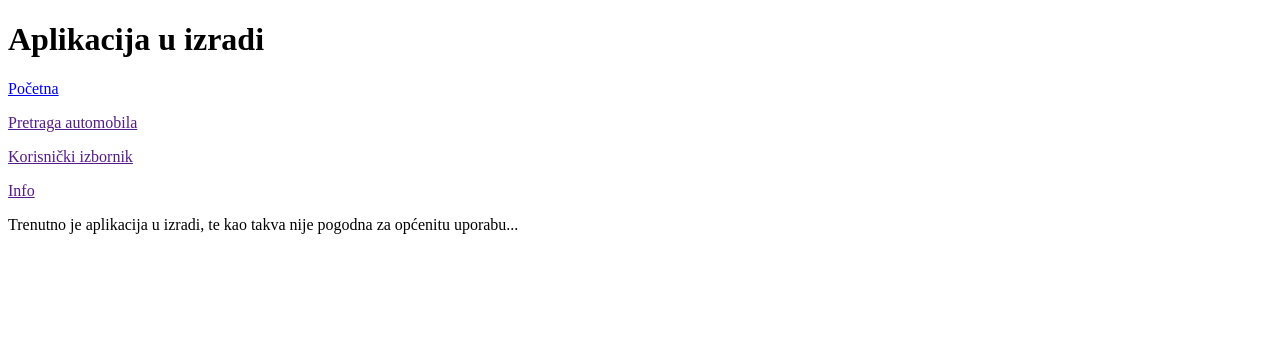
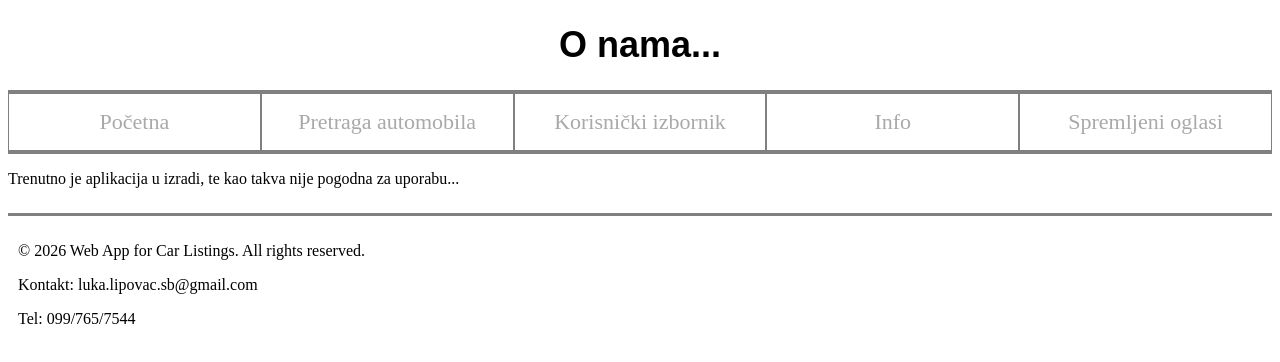
Before and after one commit to lipaluka/A-Web-App-for-Car-Listings-and-Search, a plain HTML site: page info.html in a window 1280 px wide. Drawn offline with Linux system fonts and the light colour scheme.

Commit message:
add full navbar

```diff
--- a/info.html
+++ b/info.html
@@ -3,22 +3,30 @@
 <head>
     <meta charset="UTF-8">
     <meta name="viewport" content="width=device-width, initial-scale=1.0">
-    <title>Document</title>
+    <title>Info</title>
+    <link rel="stylesheet" href="style.css">
 </head>
 <body>
     <header>
-        <h1>Aplikacija u izradi</h1>
+        <h1>O nama...</h1>
     </header>
-    <nav>
-        <p><a href="index.html">Početna</a></p>
-        <p><a href="">Pretraga automobila</a></p>
-        <p><a href="">Korisnički izbornik</a></p>
-        <p><a href="">Info</a></p>
+    <nav class="izbornik">
+        <li><a href="index.html">Početna</a></li>
+        <li><a href="">Pretraga automobila</a></li>
+        <li><a href="">Korisnički izbornik</a></li>
+        <li><a href="info.html">Info</a></li>
+        <li><a href="">Spremljeni oglasi</a></li>
     </nav>
     <div>
         <p>
-            Trenutno je aplikacija u izradi, te kao takva nije pogodna za općenitu uporabu...
+            Trenutno je aplikacija u izradi, te kao takva nije pogodna za uporabu...
+
         </p>
     </div>
+    <footer class="kontakt_info">
+        <p>&copy; 2026 Web App for Car Listings. All rights reserved.</p>
+        <p>Kontakt: luka.lipovac.sb@gmail.com</p>
+        <p>Tel: 099/765/7544</p>
+    </footer>
 </body>
 </html>
--- a/style.css
+++ b/style.css
@@ -4,3 +4,39 @@ h1{
     font-family: sans-serif;
     text-align: center;
 }
+
+.izbornik {
+    display: flex;
+    list-style: none;
+    margin: 0;
+    padding: 0;
+    border-top: 3.5px solid gray;
+    border-bottom: 3.5px solid gray;
+}
+
+.izbornik li {
+    flex: 1;
+}
+
+.izbornik li a {
+    display: block;
+    text-align: center;
+    color: darkgray;
+    border: 1px solid gray;
+    padding: 15px 0;
+    text-decoration: none;
+    font-size: 22px;
+}
+
+.izbornik li a:hover {
+    background-color: darkblue;
+    color: white;
+    transform: scale(1.175);
+}
+
+.kontakt_info{
+    margin-top: 25px;
+    padding: 10px;
+    text-align: left;
+    border-top: 3.5px solid gray;
+}
```
Also changed, not shown: index.html (+8 -5 lines).
